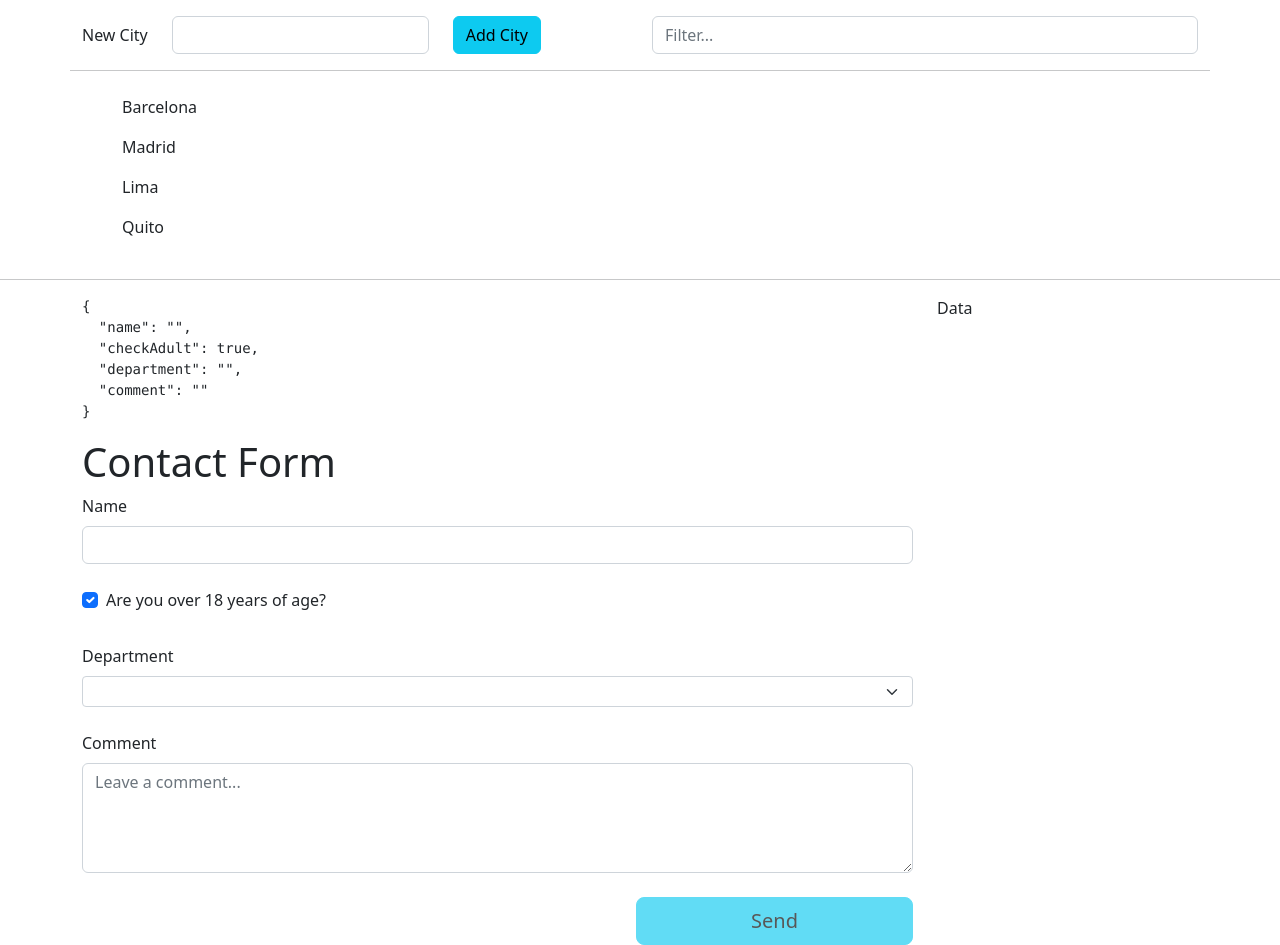
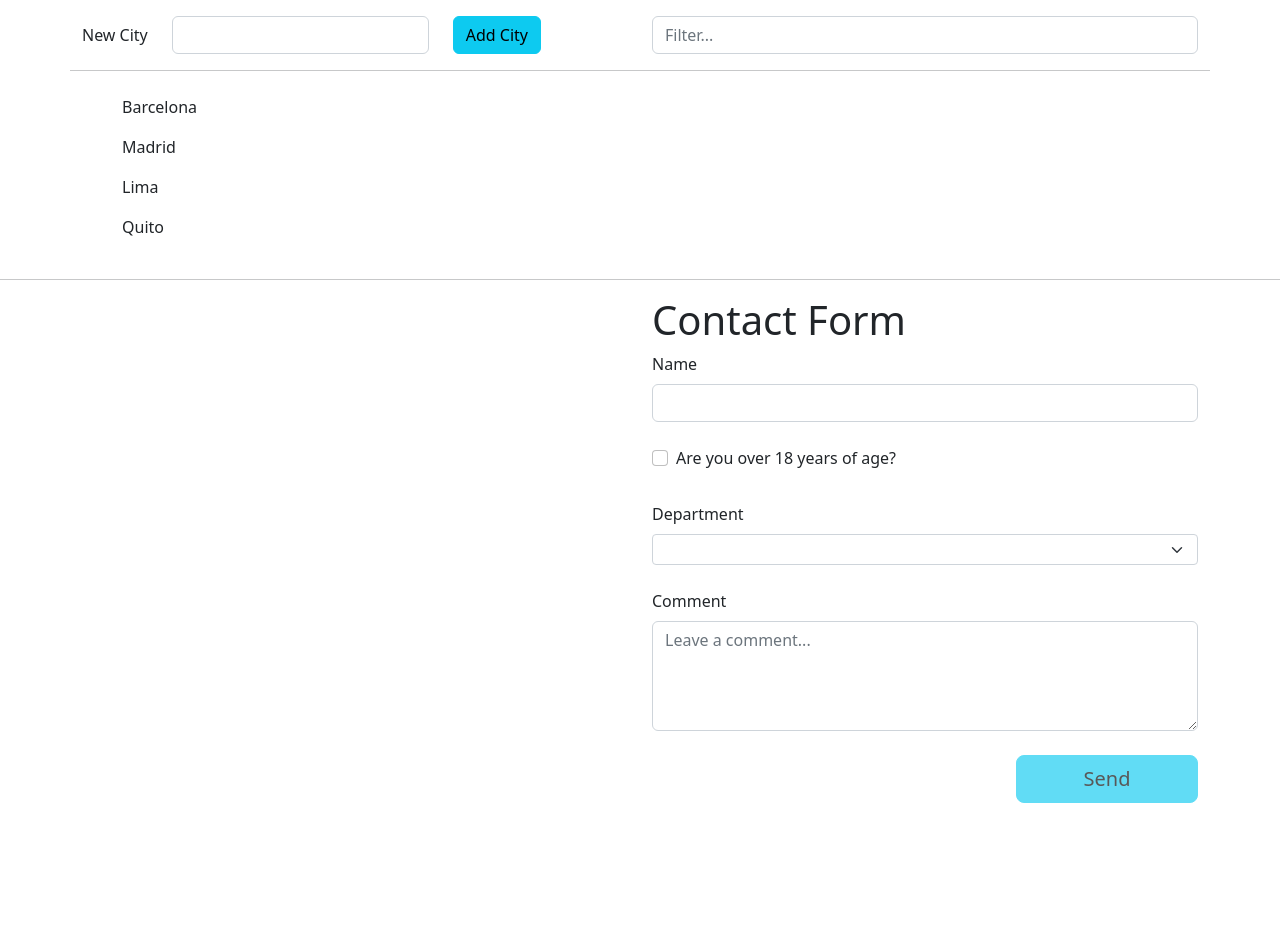
Before and after one commit to Blackpachamame/reto-28-dias-angular, an Angular app: page / in a window 1280 px wide. After the commit the page ends 803 px from the top, so only its background shows below. Built offline with nearby package versions, Linux system fonts and the light colour scheme.

Commit message:
Reto 28 días con Angular: Día 14 (Parte 3), nuevo componente contact-reactive para trabajar con los formularios de tipo reactive.

```diff
--- a/src/app/app.component.html
+++ b/src/app/app.component.html
@@ -29,9 +29,11 @@
 <hr>
 <div class="container">
   <div class="row">
-    <div class="col-9">
-      <app-contact></app-contact>
+    <div class="col-6">
+      <!-- <app-contact></app-contact> -->
     </div>
-    <div class="col-3">Data</div>
+    <div class="col-6">
+      <app-contact-reactive></app-contact-reactive>
+    </div>
   </div>
 </div>
--- /dev/null
+++ b/src/app/components/contact-reactive/contact-reactive.component.html
@@ -0,0 +1,32 @@
+<h1>Contact Form</h1>
+<form (ngSubmit)="onSubmit()" [formGroup]="contactForm">
+    <div class="mb-4">
+        <label for="name" class="form-label">Name</label>
+        <input type="text" id="name " class="form-control mb-3" name="name" required formControlName="name">
+        <!-- <div [hidden]="name.valid || name.pristine" class="alert alert-danger">This field is required.</div> -->
+    </div>
+    <div class="mb-4 form-check">
+        <label for="checkAdult" class="form-label">Are you over 18 years of age?</label>
+        <input type="checkbox" id="checkAdult " class="form-check-input mb-3" name="checkAdult" required
+            formControlName="checkAdult">
+        <!-- <div [hidden]="checkAdult.valid || checkAdult.pristine" class="alert alert-danger">This field is required.</div> -->
+    </div>
+    <div class="mb-4">
+        <label for="department" class="form-label">Department</label>
+        <select name="department" id="department" class="form-select form-select-sm" formControlName="department">
+            <option selected>Open this select menu</option>
+            <option value="marketing">Marketing</option>
+            <option value="sales">Sales</option>
+            <option value="other">Other</option>
+        </select>
+    </div>
+    <div class="mb-4">
+        <label for="comment" class="form-label">Comment</label>
+        <textarea class="form-control mb-3" name="comment" id="comment" rows="4" placeholder="Leave a comment..."
+            required formControlName="comment"></textarea>
+        <!-- <div [hidden]="comment.valid || comment.pristine" class="alert alert-danger">This field is required.</div> -->
+    </div>
+    <div class="d-grid gap-2 col-4 float-end">
+        <button class="btn btn-info btn-lg" [disabled]="contactForm.invalid">Send</button>
+    </div>
+</form>
--- /dev/null
+++ b/src/app/components/contact-reactive/contact-reactive.component.ts
@@ -0,0 +1,31 @@
+import { Component, OnInit } from '@angular/core';
+import { FormBuilder, FormGroup, Validators } from '@angular/forms';
+
+@Component({
+  selector: 'app-contact-reactive',
+  templateUrl: './contact-reactive.component.html',
+  styleUrls: ['./contact-reactive.component.css']
+})
+export class ContactReactiveComponent implements OnInit {
+  contactForm!: FormGroup;
+
+  constructor(private readonly fb: FormBuilder) { }
+
+  ngOnInit(): void {
+    this.contactForm = this.initForm();
+  }
+
+  onSubmit(): void {
+    console.log('Form ->');
+  }
+
+  initForm(): FormGroup {
+    //Declaramos las propiedades del formulario
+    return this.fb.group({
+      name: ['', [Validators.required, Validators.minLength(3)]],
+      checkAdult: ['', [Validators.required]],
+      department: [''],
+      comment: ['', [Validators.required]],
+    })
+  }
+}
```
Also changed, not shown: src/app/app.module.ts (+5 -2 lines), src/app/components/contact-reactive/contact-reactive.component.css (added), 2 other files (tests, documents, lock files or other folders).
